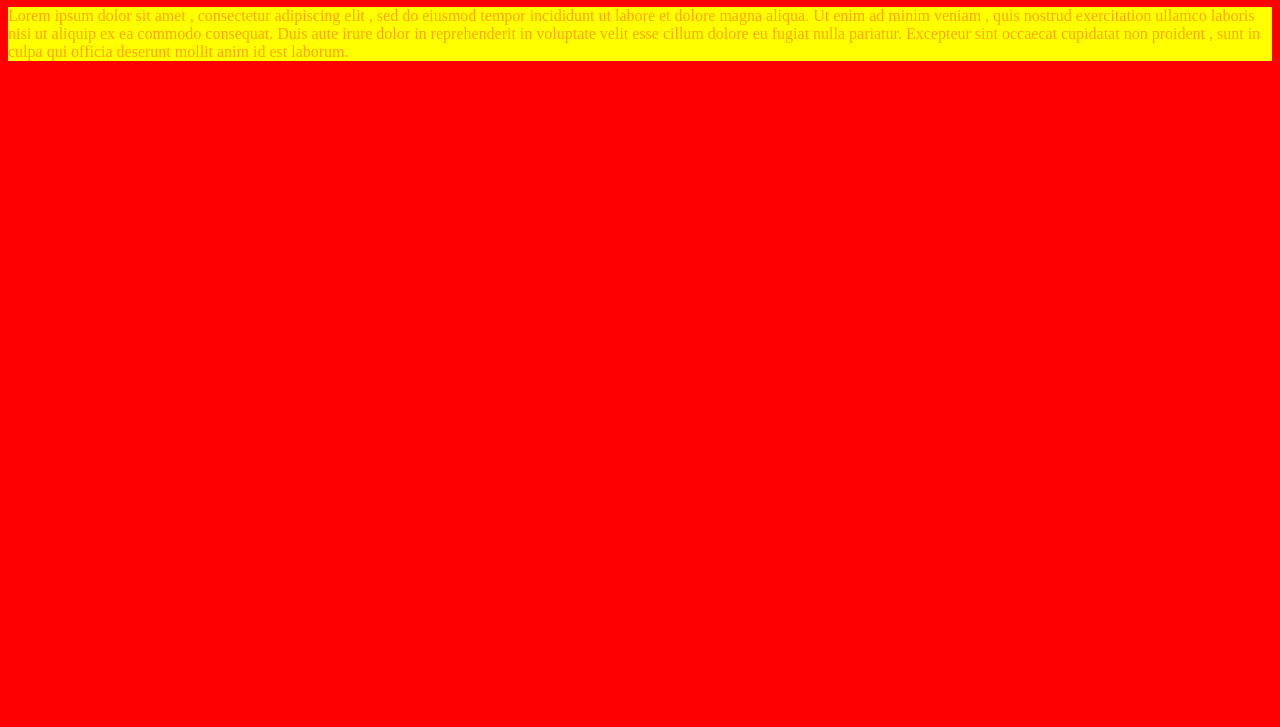
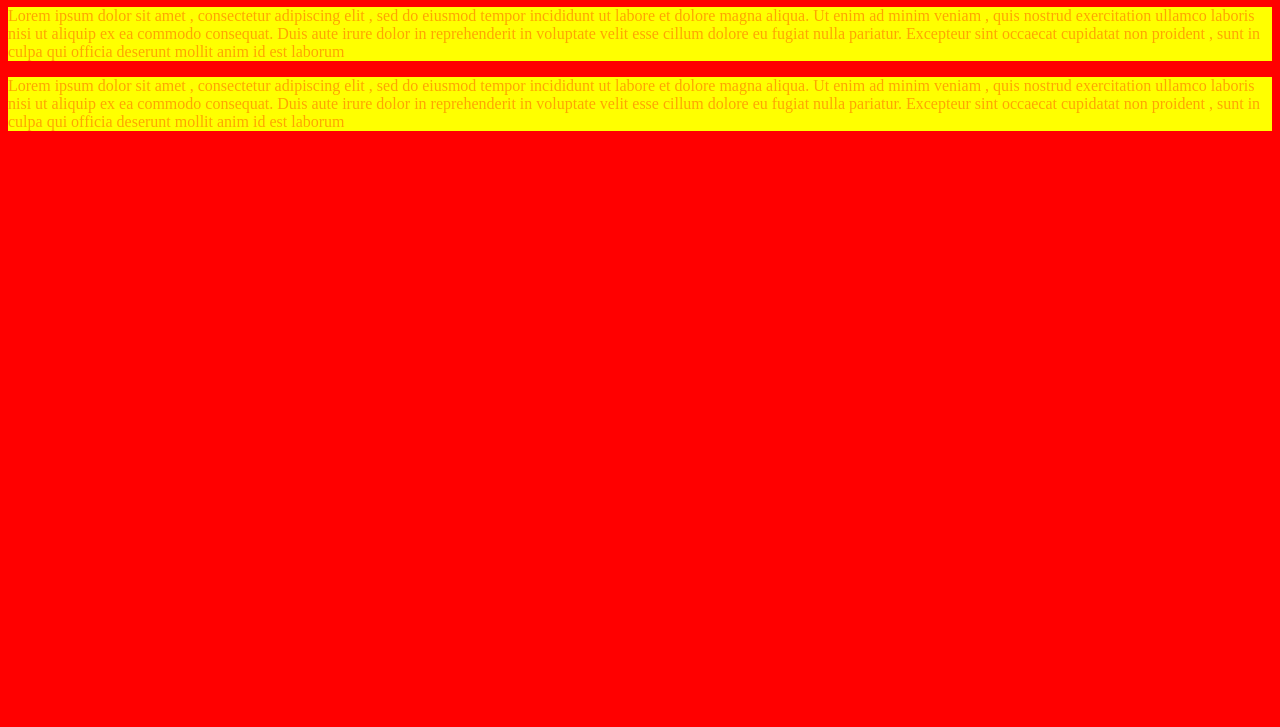
Before and after one commit to davinabeck/set08101, a plain HTML site: page Lab 4/2.2 CSS Style Blocks.html in a window 1280 px wide. Shown: the part 73-800 px from the top of the page. Drawn offline with Linux system fonts and the light colour scheme.

Commit message:
Update 2.2 CSS Style Blocks.html

```diff
--- a/Lab 4/2.2 CSS Style Blocks.html
+++ b/Lab 4/2.2 CSS Style Blocks.html
@@ -5,14 +5,26 @@
       </head>
       <body>
             <h1>A Very Important Heading</h1>
-            <p> Lorem ipsum dolor sit amet , consectetur adipiscing elit , sed do
+            <p>
+              Lorem ipsum dolor sit amet , consectetur adipiscing elit , sed do
               eiusmod tempor incididunt ut labore et dolore magna aliqua.
                Ut enim ad minim veniam , quis nostrud exercitation ullamco
                laboris nisi ut aliquip ex ea commodo consequat. Duis aute irure
                 dolor in reprehenderit in voluptate velit esse cillum dolore eu
                 fugiat nulla pariatur. Excepteur sint occaecat cupidatat non
                 proident , sunt in culpa qui officia deserunt mollit anim id
-                 est laborum. </p>
+                 est laborum
+            </p>
+            <p>
+              Lorem ipsum dolor sit amet , consectetur adipiscing elit , sed do
+              eiusmod tempor incididunt ut labore et dolore magna aliqua.
+               Ut enim ad minim veniam , quis nostrud exercitation ullamco
+               laboris nisi ut aliquip ex ea commodo consequat. Duis aute irure
+                dolor in reprehenderit in voluptate velit esse cillum dolore eu
+                fugiat nulla pariatur. Excepteur sint occaecat cupidatat non
+                proident , sunt in culpa qui officia deserunt mollit anim id
+                 est laborum
+            </p>
       </body>
       <style type="text/css">
               body {background-color:red}
```
